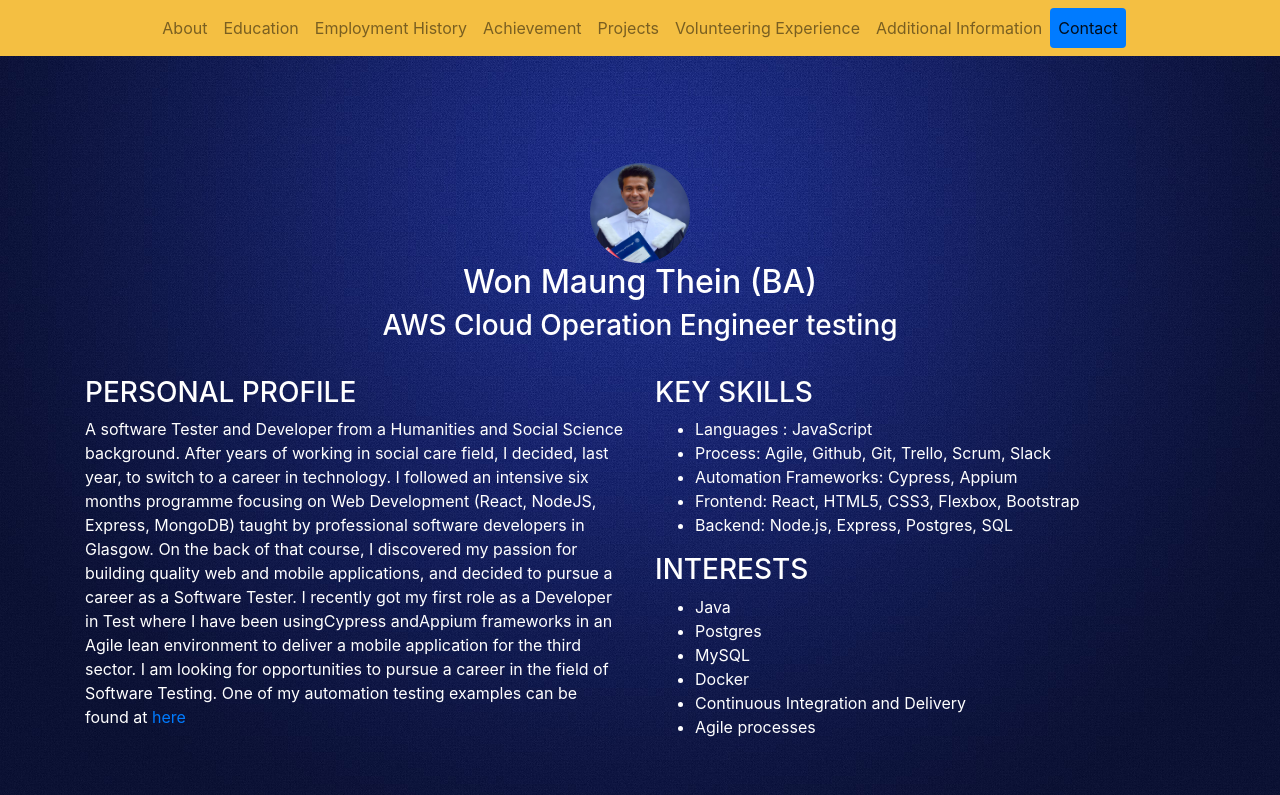
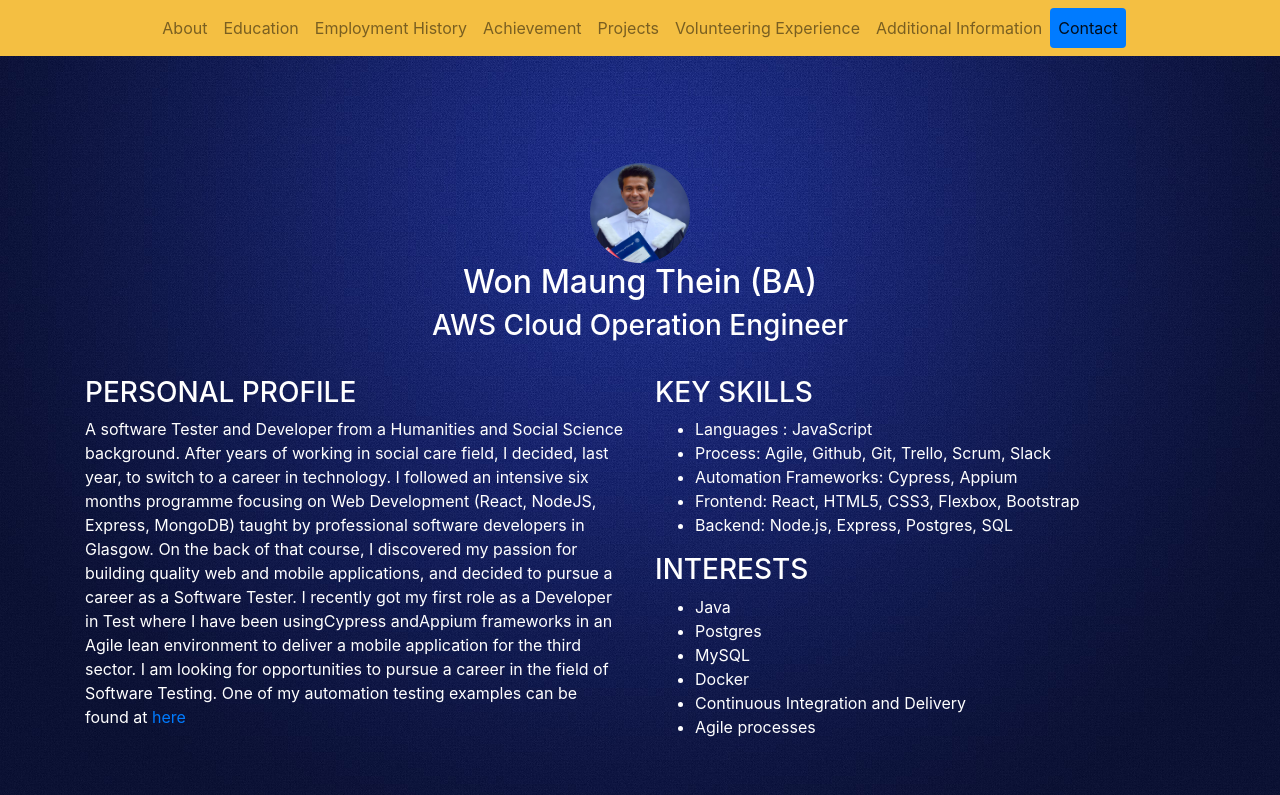
Before and after one commit to wonmaungthein/AWS-re-start-project, a website: page index.html in a window 1280 px wide. Shown: the top 795 px of the page. Drawn offline with nearby package versions, Linux system fonts and the light colour scheme.

Commit message:
removed some text

```diff
--- a/index.html
+++ b/index.html
@@ -77,7 +77,7 @@
 				<div class="aboutMe">
 					<img class="logo" src="me.jpg" alt "myphoto" />
 					<h2>Won Maung Thein (BA)</h2>
-					<h3>AWS Cloud Operation Engineer testing
+					<h3>AWS Cloud Operation Engineer
 					</h3>
 				</div>
 				<div class="row profile-Skillscontainer">
```
